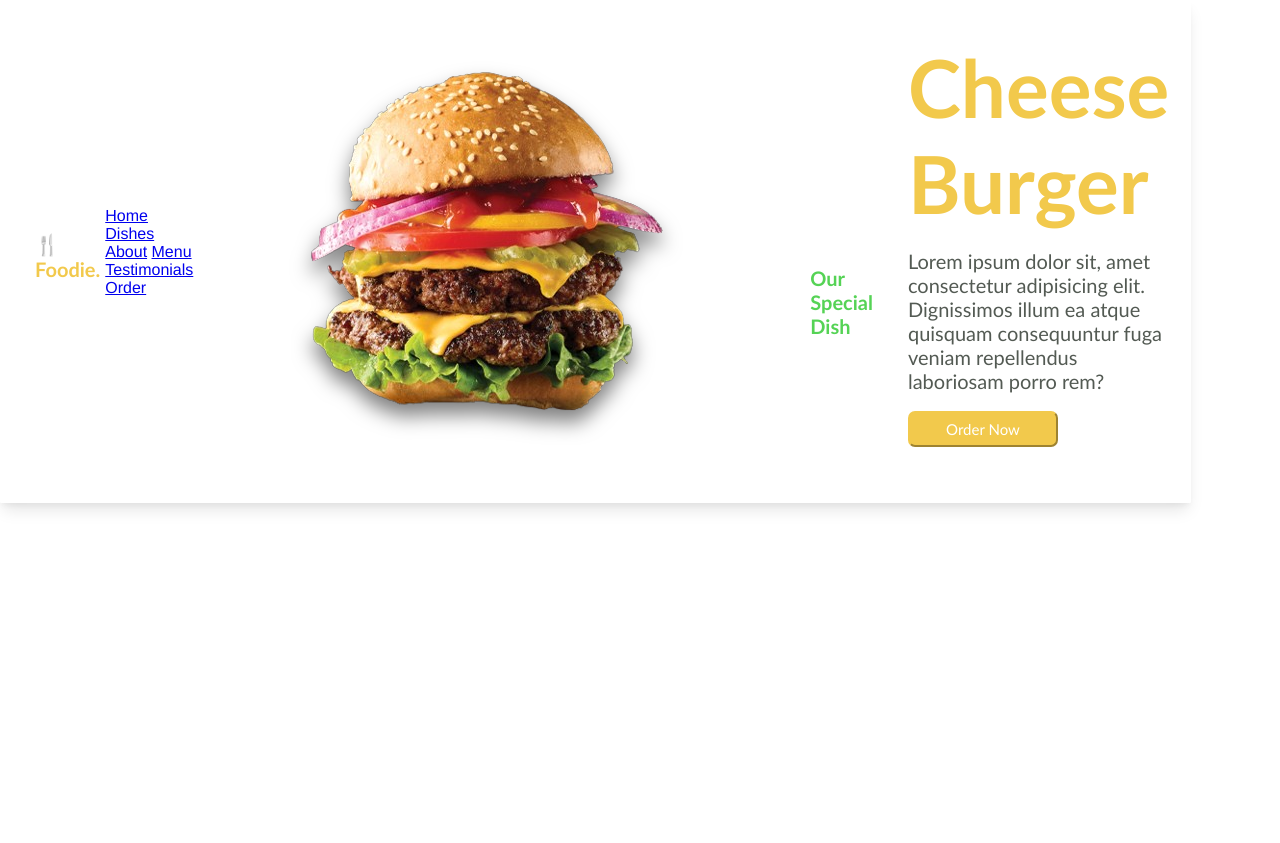
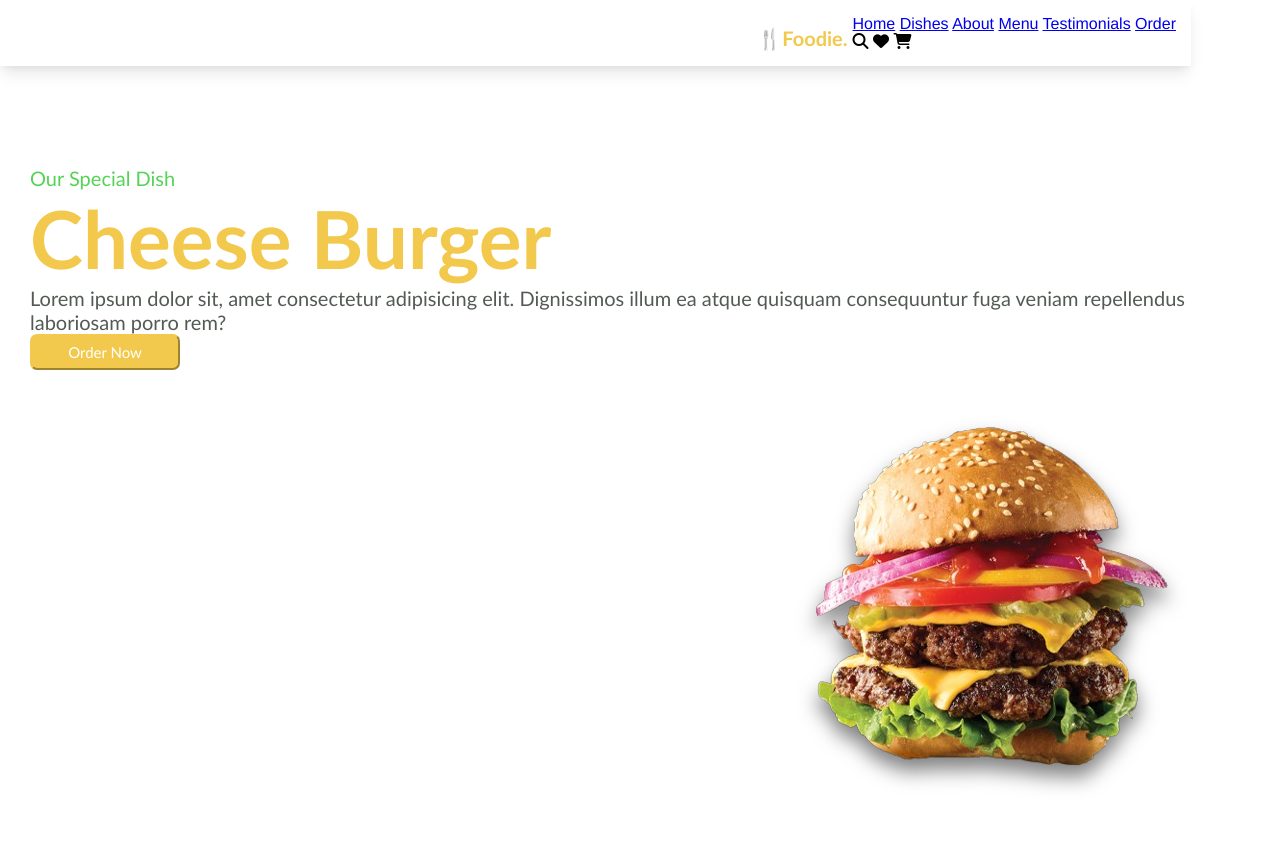
Before and after one commit to faarah-umna1312/assignment1-A-, a plain HTML site: page index.html in a window 1280 px wide. Before the commit the page ends 800 px from the top, so only its background shows below. Drawn offline with Linux system fonts and the light colour scheme.

Commit message:
Update index.html

```diff
--- a/index.html
+++ b/index.html
@@ -1,35 +1,47 @@
 <!DOCTYPE html>
 <html lang="en">
 <head>
+    <meta charset="UTF-8">
+    <meta name="viewport" content="width=device-width, initial-scale=1.0">
     <title>Foodie</title>
+    <link rel="stylesheet" href="https://cdnjs.cloudflare.com/ajax/libs/font-awesome/6.4.0/css/all.min.css">
     <link rel="stylesheet" href="style.css">
-
-
-
 </head>
 <body>
+
     <div class="navbar2">
         <div class="heading">
-    <h6>🍴Foodie.</h6>
+            <h6>🍴<span>Foodie</span>.</h6>
+        </div>
 
-</div>
-<div class="nav-links">
-<a href="#home">Home</a>
+        <div class="nav-links">
+            <a href="#home" class="active-link">Home</a>
             <a href="#dishes">Dishes</a>
             <a href="#about">About</a>
             <a href="#menu">Menu</a>
             <a href="#testimonials">Testimonials</a>
             <a href="#order">Order</a>
 
-</div>
+            <div class="icons">
+                <i class="fa-solid fa-magnifying-glass icon-btn"></i>
+                <i class="fa-solid fa-heart icon-btn"></i>
+                <i class="fa-solid fa-cart-shopping icon-btn"></i>
+            </div>
+        </div>
+    </div>
 
-    <img src="macburger.png" alt="mac burger" width="700">
-    <p id="p1" class="margins"><b>Our Special Dish</p>
-        <br>
-    <h1 id="head1">Cheese Burger</h1><br>
-    <p class="margins" id="p2">Lorem ipsum dolor sit, amet consectetur adipisicing elit. Dignissimos illum ea atque quisquam consequuntur fuga veniam repellendus laboriosam porro rem?</p><br>
-<button>Order Now</button><br><br><br>
+    <div class="container">
+        <div class="text">
+            <p id="p1" class="margins">Our Special Dish</p>
+            <h1 id="head1">Cheese Burger</h1>
+            <p class="margins" id="p2">Lorem ipsum dolor sit, amet consectetur adipisicing elit. Dignissimos illum ea atque quisquam consequuntur fuga veniam repellendus laboriosam porro rem?</p>
+            <button>Order Now</button>
+        </div>
 
+        <div class="hero-image">
+            <img src="macburger.png" alt="mac burger">
+        </div>
+    </div>
 
 </body>
 </html>
```
